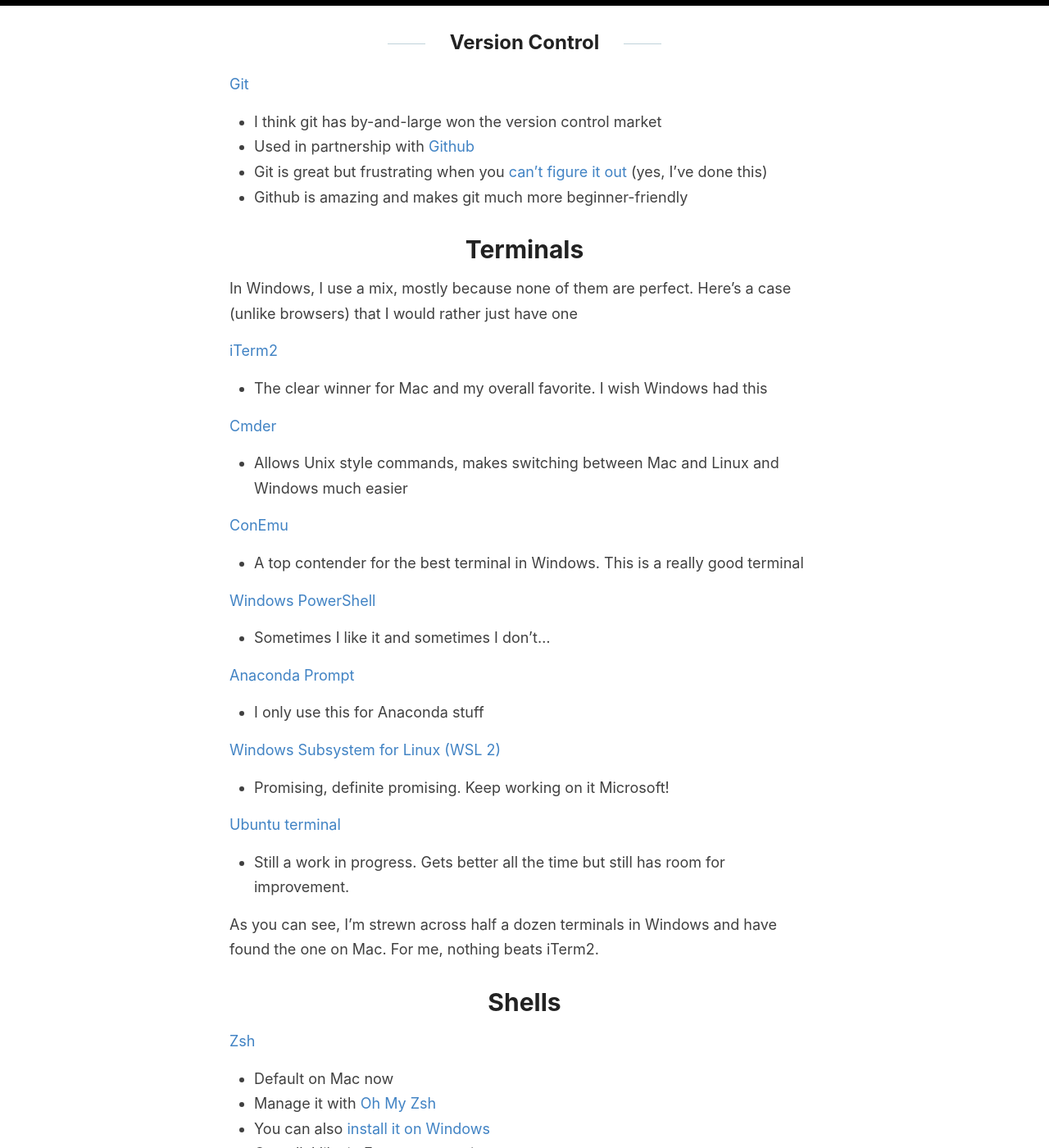
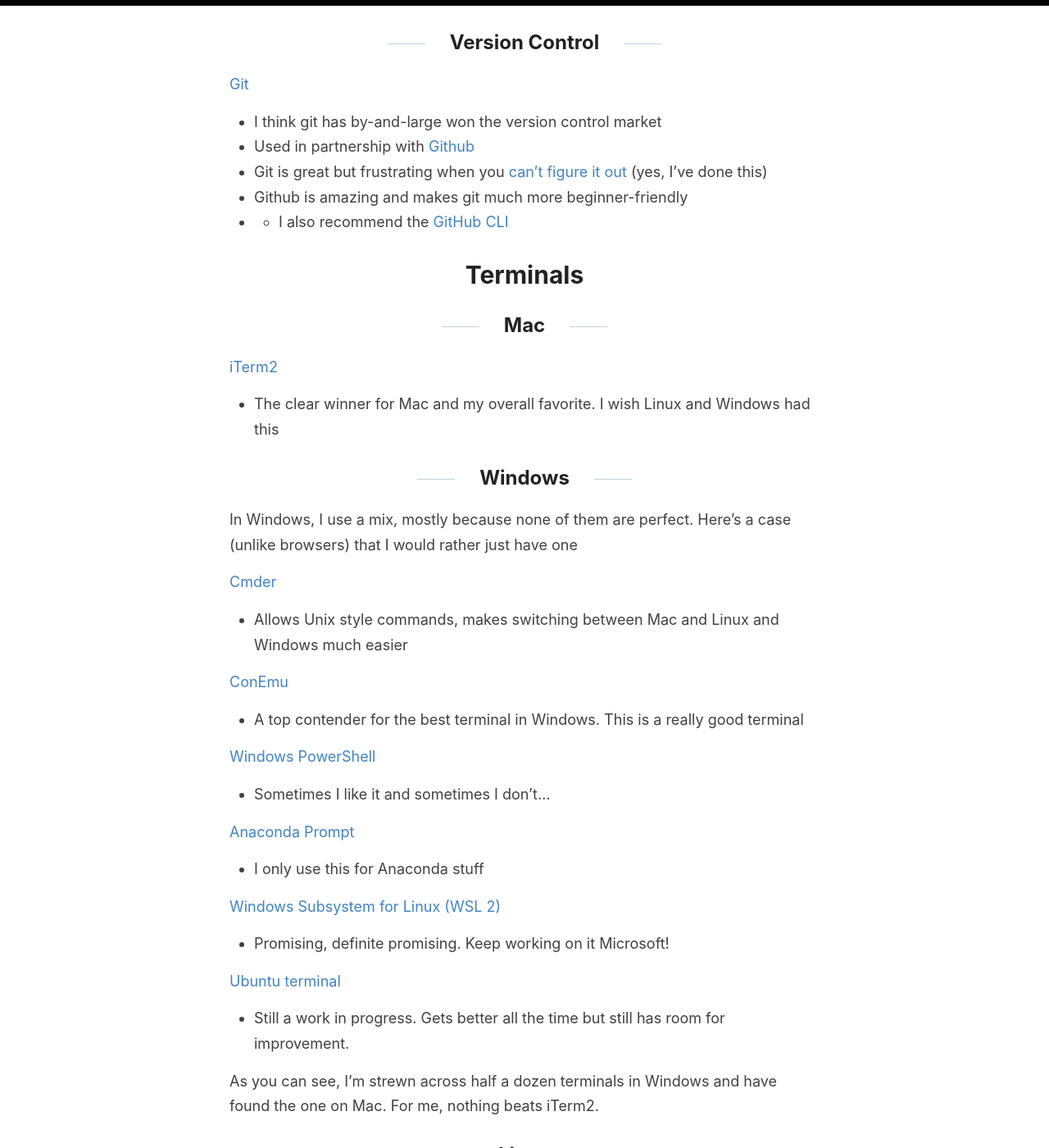
Before and after one commit to jss367/blog, a Jekyll site: the page built from _posts/2018-10-10-Software-I-Use.md, in a window 1280 px wide and 1400 px high, scrolled down 4593 px. Shown: the whole window at 82% size. Built offline with Jekyll 4.4.1, drawn with Linux system fonts in a browser that asks for light colours; some of the changed text lies outside the part shown.

Commit message:
Update 2018-10-10-Software-I-Use.md

```diff
--- a/_posts/2018-10-10-Software-I-Use.md
+++ b/_posts/2018-10-10-Software-I-Use.md
@@ -140,13 +140,18 @@ Yes, I do use four different cloud services (actually more, but these are the on
 * Used in partnership with [Github](https://github.com/)
 * Git is great but frustrating when you [can't figure it out](https://xkcd.com/1597/) (yes, I've done this)
 * Github is amazing and makes git much more beginner-friendly
+* * I also recommend the [GitHub CLI](https://github.com/cli/cli)
 
 # Terminals
 
-In Windows, I use a mix, mostly because none of them are perfect. Here's a case (unlike browsers) that I would rather just have one
+## Mac
 
 [iTerm2](https://www.iterm2.com/)
-* The clear winner for Mac and my overall favorite. I wish Windows had this
+* The clear winner for Mac and my overall favorite. I wish Linux and Windows had this
+
+## Windows
+
+In Windows, I use a mix, mostly because none of them are perfect. Here's a case (unlike browsers) that I would rather just have one
 
 [Cmder](https://cmder.net/)
 * Allows Unix style commands, makes switching between Mac and Linux and Windows much easier
@@ -167,6 +172,10 @@ In Windows, I use a mix, mostly because none of them are perfect. Here's a case
 * Still a work in progress. Gets better all the time but still has room for improvement.
 
 As you can see, I'm strewn across half a dozen terminals in Windows and have found the one on Mac. For me, nothing beats iTerm2.
+
+## Linux
+[Terminator](https://gnometerminator.blogspot.com/p/introduction.html)
+* Favorite for Linux at the moment
 
 # Shells
 [Zsh](http://zsh.sourceforge.net/)
```
